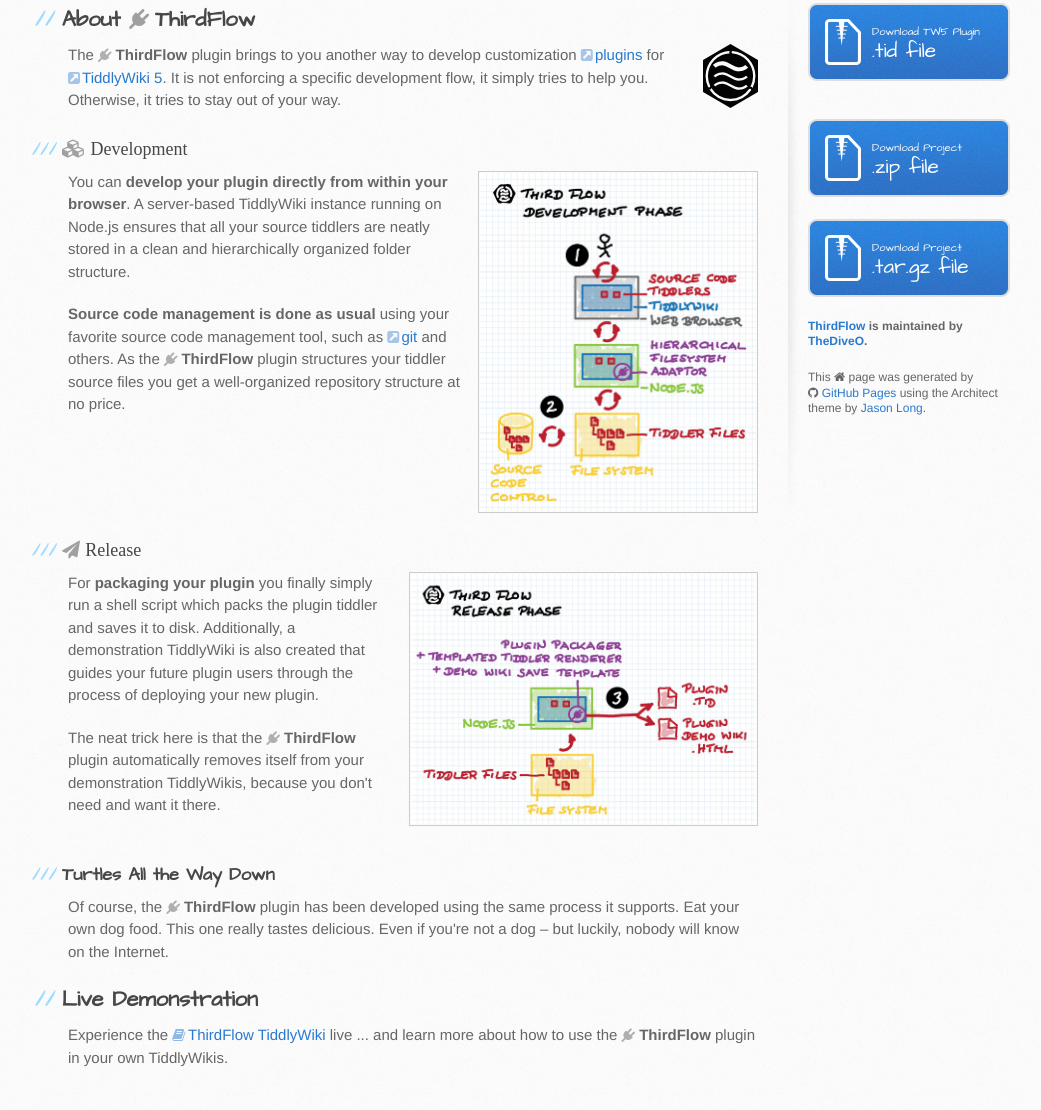
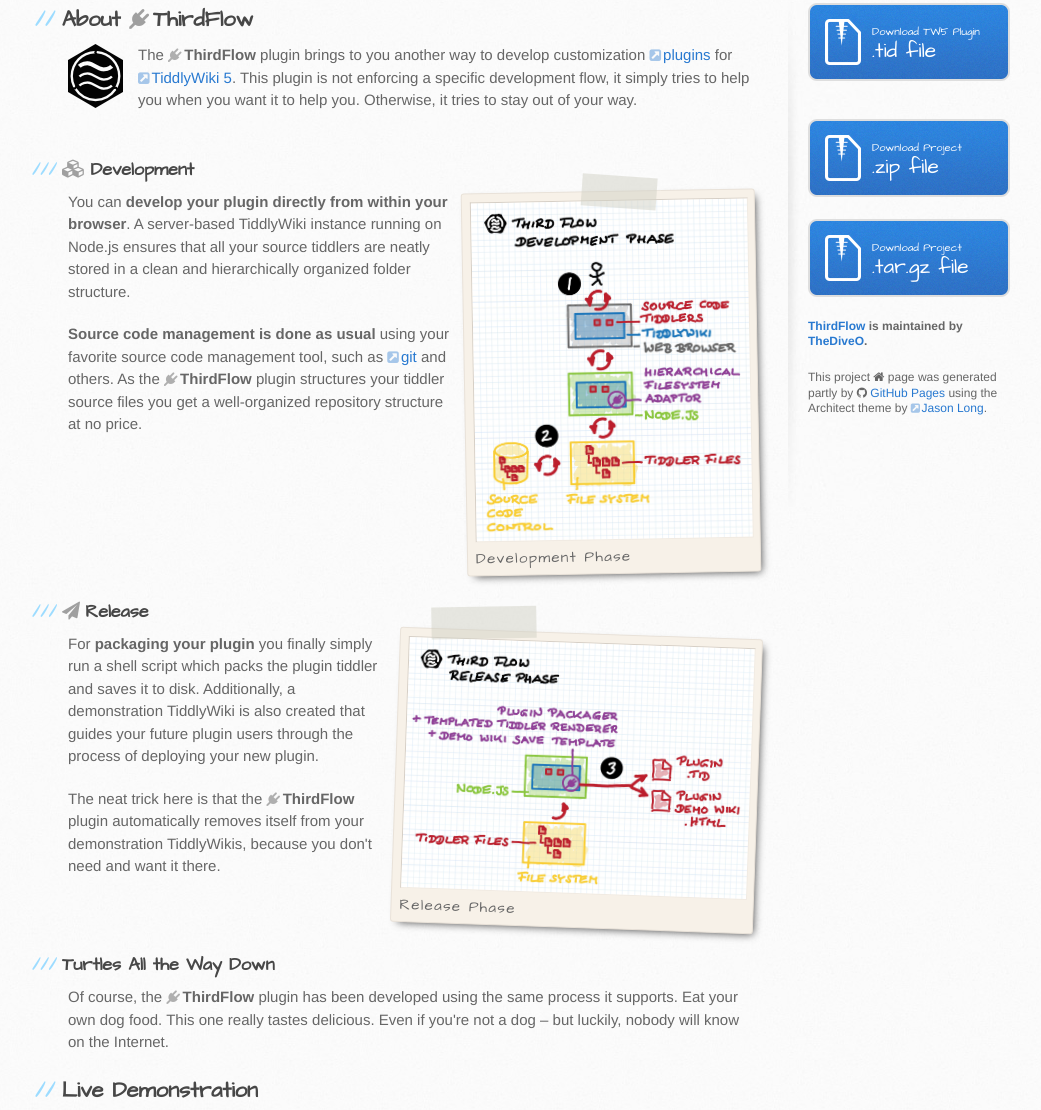
Before and after one commit to thediveo/ThirdFlow, a plain HTML site: page index.html in a window 1280 px wide. Shown: the part 229-1339 px from the top of the page, without its empty margins (102-1143 px from the left). Drawn offline with Linux system fonts and the light colour scheme.

Commit message:
spiced up the project web page: figures got captions and framed borders with shadows...

```diff
--- a/index.html
+++ b/index.html
@@ -33,17 +33,22 @@
 
 		  <h2>About <span class="plugin nb">ThirdFlow</span></h2>
 
-		  <img class="right" src="third-flow.png" alt="Third Flow plugin">
+		  <img class="left" src="third-flow.png" alt="Third Flow plugin">
 
           <p>The <span class="plugin nb">ThirdFlow</span> plugin brings to you another way to develop customization
           <a class="ext" href="http://tiddlywiki.com/#Plugins">plugins</a>
           for <a class="ext" href="http://tiddlywiki.com">TiddlyWiki&nbsp;5</a>.
-          It is not enforcing a specific development flow, it simply tries to help you. Otherwise, it tries to stay
-          out of your way.</p>
+          This plugin is not enforcing a specific development flow, it simply tries to help you when you want it
+          to help you. Otherwise, it tries to stay out of your way.</p>
 
-          <h3><span class="fa fa-cubes">Development</span></h3>
+		  <p class="clear"></p>
 
-          <img class="framed right" src="third-flow development phase.jpg" style="width: 40%;"/>
+          <h3><span class="fa fa-cubes"></span>Development</h3>
+
+          <figure class="taped-mid framed right rot-1" style="width: 40%;">
+            <img src="third-flow development phase.jpg"/>
+            <figcaption>Development Phase</figcaption>
+          </figure>
 
     	  <p>You can <strong>develop your plugin directly from within your browser</strong>. A server-based
     	  TiddlyWiki instance running on Node.js ensures that all your source tiddlers are neatly stored
@@ -55,9 +60,12 @@
 
 		  <p class="clear"></p>
 
-		  <h3><span class="fa fa-send">Release</span></h3>
+		  <h3><span class="fa fa-send"></span>Release</h3>
 
-          <img class="framed right" src="third-flow release phase.jpg" style="width: 50%;"/>
+          <figure class="taped-left framed right rot2" style="width: 50%;">
+            <img src="third-flow release phase.jpg" />
+            <figcaption>Release Phase</figcaption>
+          </figure>
 
     	  <p>For <strong>packaging your plugin</strong> you finally simply run a shell script which packs the
     	  plugin tiddler and saves it to disk. Additionally, a demonstration TiddlyWiki is also created that
@@ -103,8 +111,9 @@
           <p class="repo-owner"><a href="https://github.com/TheDiveO/ThirdFlow">ThirdFlow</a> is maintained by
           <a href="https://github.com/TheDiveO">TheDiveO</a>.</p>
 
-          <p>This <span class="nb"><i class="fa fa-home"></i>&nbsp;page</span> was generated by <span class="nb"><i class="fa fa-github"></i> <a href="https://pages.github.com">GitHub Pages</a></span>
-          using the Architect theme by <a href="https://twitter.com/jasonlong">Jason Long</a>.</p>
+          <p>This project <span class="nb"><i class="fa fa-home"></i>&nbsp;page</span> was generated partly by
+          <span class="nb"><i class="fa fa-github"></i> <a href="https://pages.github.com">GitHub Pages</a></span>
+          using the Architect theme by <a class="ext" href="https://twitter.com/jasonlong">Jason Long</a>.</p>
 
         </aside>
       </div>
--- a/stylesheets/thediveo.css
+++ b/stylesheets/thediveo.css
@@ -18,9 +18,97 @@
   clear: both;
 }
 
+figure {
+  display: inline;
+}
+
+figure.framed {
+  padding: 1ex 1ex 0.5ex 1ex;
+  border: solid 1px #e9e2d9;
+  background: #f7f1e8;
+  -webkit-box-shadow: 4px 4px 8px -4px rgba(0, 0, 0, .75);
+  -moz-box-shadow: 4px 4px 8px -4px rgba(0, 0, 0, .75);
+  box-shadow: 4px 4px 8px -4px rgba(0, 0, 0, .75);
+  border-radius: 3px;
+}
+
+figure.framed img {
+  border-left: solid 1px #d6cfc6;
+  border-top: solid 1px #d6cfc6;
+  border-right: solid 1px #f1ebe3;
+  border-bottom: solid 1px #f1ebe3;
+}
+
+figure.taped-left:before {
+  content: "";
+  display: block;
+  position: absolute;
+  left: 2em;
+  top: -3ex;
+  width: 7em;
+  height: 4ex;
+  background-color: rgba(210,210,198,0.5);
+  -webkit-transform: rotate(-3deg);
+  -moz-transform: rotate(-3deg);
+  -o-transform: rotate(-3deg);
+  -ms-transform: rotate(-3deg);
+  transform: rotate(-3deg);
+}
+
+figure.taped-mid:before {
+  content: "";
+  display: block;
+  position: absolute;
+  left: 8em;
+  top: -2ex;
+  width: 5em;
+  height: 4ex;
+  background-color: rgba(210,210,198,0.5);
+  -webkit-transform: rotate(5deg);
+  -moz-transform: rotate(5deg);
+  -o-transform: rotate(5deg);
+  -ms-transform: rotate(5deg);
+  transform: rotate(5deg);
+}
+
+figure.rot2 {
+  -webkit-transform:rotate(2deg);
+  -moz-transform: rotate(2deg);
+  -o-transform: rotate(2deg);
+  -ms-transform: rotate(2deg);
+  transform: rotate(2deg);
+}
+
+figure.rot-1 {
+  -webkit-transform:rotate(-1deg);
+  -moz-transform: rotate(-1deg);
+  -o-transform: rotate(-1deg);
+  -ms-transform: rotate(-1deg);
+  transform: rotate(-1deg);
+}
+
+figcaption {
+  display: block;
+}
+
+figure.right {
+  float: right;
+  margin-left: 1em;
+}
+
+figure figcaption {
+  font-family: 'Architects Daughter', 'Helvetica Neue', Helvetica, Arial, serif;
+  letter-spacing: 0.09em;
+}
+
 img.right {
   float: right;
   margin-left: 1em;
+}
+
+img.left {
+  float: left;
+  margin-right: 1em;
 }
 
 img.framed {
@@ -31,7 +119,7 @@
 span.plugin:before {
   font: normal normal normal 90%/1 FontAwesome;
   content: "\f1e6";
-  margin-right: 0.3em;
+  margin-right: 0.2em;
   -webkit-opacity: 0.5;
   -moz-opacity: 0.5;
   opacity: 0.5;
@@ -42,7 +130,7 @@
 }
 
 a.wiki:before {
-  font: normal normal normal 14px/1 FontAwesome;
+  font: normal normal normal 90%/1 FontAwesome;
   content: "\f02d";
   margin-right: 0.2em;
   -webkit-opacity: 0.5;
@@ -51,7 +139,7 @@
 }
 
 a.ext:before {
-  font: normal normal normal 14px/1 FontAwesome;
+  font: normal normal normal 90%/1 FontAwesome;
   content: "\f14c";
   margin-right: 0.15em;
   -webkit-opacity: 0.4;
```
